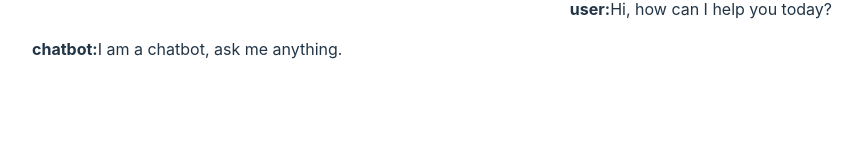
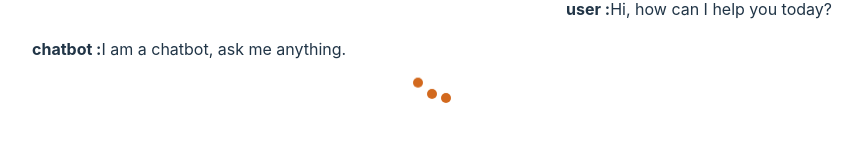
Before and after one commit to humerabehlim/ai-chat-bot, a React (Vite) app: page / in a window 1280 px wide. Both pictures are taken after typing "Sample" into the empty fields and a click on the button "submit". Shown: the part 184-351 px from the top of the page, without its empty margins (208-1070 px from the left). Built offline with nearby package versions, Linux system fonts and the light colour scheme; no server answers.

Commit message:
feat: add loading spinner using react-spinners for chatbot response

```diff
--- a/package.json
+++ b/package.json
@@ -12,7 +12,8 @@
   "dependencies": {
     "@google/generative-ai": "^0.21.0",
     "react": "^18.3.1",
-    "react-dom": "^18.3.1"
+    "react-dom": "^18.3.1",
+    "react-spinners": "^0.15.0"
   },
   "devDependencies": {
     "@eslint/js": "^9.17.0",
--- a/src/App.jsx
+++ b/src/App.jsx
@@ -1,6 +1,13 @@
 import { useState } from "react";
 import "./App.css";
 import { GoogleGenerativeAI } from "@google/generative-ai";
+import { SyncLoader } from "react-spinners";
+
+const override = {
+  display: "block",
+  margin: "0 auto",
+  borderColor: "red",
+};
 
 function App() {
   const apiKey = import.meta.env.VITE_API_GEMINI_KEY;
@@ -17,10 +24,13 @@ function App() {
     {
       prompt: "Hi, how can I help you today?",
       response: "I am a chatbot, ask me anything.",
-    }
+    },
   ]);
 
+  let [loading, setLoading] = useState(false);
+
   async function fetchChatResponseFromGemini() {
+    setLoading(true);
     // create an instance of the GoogleGenerativeAI
     const genAI = new GoogleGenerativeAI(apiKey);
     // we have selected the model "gemini-1.5-flash"
@@ -35,6 +45,8 @@ function App() {
       ...response,
       { prompt: prompt, response: result.response.text() },
     ]);
+    setPrompt("");
+    setLoading(false);
   }
 
   return (
@@ -46,13 +58,24 @@ function App() {
           {response.map((res, index) => (
             <div key={index} className="response">
               <p className="chatbot_prompt">
-                <strong>user:</strong> {res.prompt}
+                <strong>user : </strong> {res.prompt}
               </p>
               <p className="chatbot_response">
-                <strong>chatbot:</strong> {res.response}
+                <strong>chatbot : </strong> {res.response}
               </p>
             </div>
           ))}
+
+          {loading && (
+            <SyncLoader
+              color={"chocolate"}
+              loading={loading}
+              cssOverride={override}
+              size={10}
+              aria-label="Loading Spinner"
+              data-testid="loader"
+            />
+          )}
         </div>
 
         <div className="chatbot_input">
@@ -61,6 +84,7 @@ function App() {
             name="input"
             placeholder="enter your questions"
             className="input"
+            value={prompt}
             onChange={(e) => {
               setPrompt(e.target.value);
             }}
```
Also changed, not shown: 1 other file (tests, documents, lock files or other folders).
